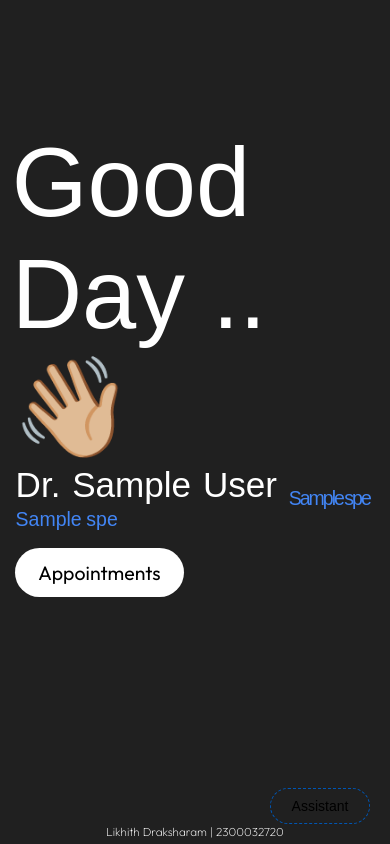
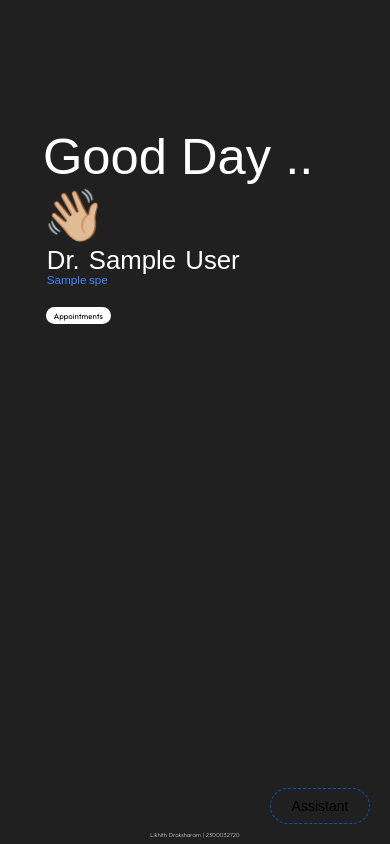
Before and after one commit to likhith-d/Doctor-Patient-Consultation-Site, a Django app: template Draft/draft/accounts/templates/doctor_landing.html in a window 390 px wide. Run offline with Django 3.2, Linux system fonts and the light colour scheme; the template is opened without the code that fills it: most values are stand-ins (such as "Sample title", 1, 10 or a date in 2020); some web fonts are replaced.

Commit message:
Resolution of File Structure Issues

```diff
--- a/Draft/draft/accounts/templates/doctor_landing.html
+++ b/Draft/draft/accounts/templates/doctor_landing.html
@@ -45,30 +45,32 @@
             height: 100vh;
             display: flex;
             flex-direction: column;
-            align-items: center;
+            align-items: left;
             justify-content: center;
             color: #ffffff;
         }
 
         .content {
+            justify-content: center;
+            align-items: center;
             text-align: left;
             margin-top: 15vh;
             margin-left: 10vw;
-            font-size: 3.8vw; /* Responsive font size */
+            font-size: 38px;
         }
 
-        sub {
-            font-size: 2.5vw; /* Responsive font size */
+        sub{
+            font-size: 30px;
             color: #4285F4;
             letter-spacing: -2px;
         }
 
         button {
-            background-color: #ffffff;
+            background-color: #ffffff; /* Primary button color */
             color: #000000;
-            font-size: 2vw; /* Responsive font size */
+            font-size: 20px;
             font-weight: 400;
-            padding: 1.5vw 3vw; /* Responsive padding */
+            padding: 15px 30px; /* Button padding */
             border: none;
             border-radius: 50px;
             cursor: pointer;
@@ -88,102 +90,69 @@
             margin-top: auto;
             color: #ffffff;
             padding: 5px 10px;
-            font-size: 1.5vw; /* Responsive font size */
+            font-size: 1vw;
             text-align: center;
             width: 100%;
             font-weight: 200;
             word-spacing: 0.104vw;
         }
 
-        .spec {
-            opacity: 0;
-            font-size: 0;
-        }
+        .spec{
+                opacity: 0;
+                font-size: 0px;
+            }
 
-        .heading {
-            font-size: 15vw; /* Responsive font size */
+        .heading{
+            font-size:150px;
             padding-left: 1vw;
         }
 
-        .buttonstyle {
+        .buttonstyle{
             padding-left: 1.8vw;
             padding-top: 2vw;
         }
 
-        @media (max-width: 768px) {
-            .content {
-                margin-left: 5vw;
-                font-size: 5vw; /* Larger font size for smaller screens */
+        @media (max-width: 1079px) {
+            .heading{
+                font-size:13vw;
+                padding-left: 1vw;
             }
-
-            .heading {
-                font-size: 20vw; /* Larger font size for smaller screens */
+            footer{
+                word-spacing: 0.104vw;
+                font-size: 1.5vw;
             }
-
-            sub {
-                font-size: 4vw; /* Larger font size for smaller screens */
+            .content{
+                font-size: 4.4vw;
             }
-
-            button {
-                font-size: 4vw; /* Larger font size for smaller screens */
-                padding: 2vw 4vw; /* Larger padding for smaller screens */
+            sub{
+                opacity: 0;
+                font-size: 0;
             }
-
-            footer {
-                font-size: 2.5vw; /* Larger font size for smaller screens */
-            }
-
-            .spec {
+            .spec{
                 opacity: 1;
                 padding-bottom: 10px;
                 margin-top: -0.52vw;
-                font-size: 4vw; /* Larger font size for smaller screens */
+                font-size: 3vw;
                 color: #4285F4;
                 word-spacing: -0.2vw;
             }
+            button{
+                font-size: 2vw;
+                padding: 1vw 2vw;
+            }
         }
 
-        @media (max-width: 480px) {
-            .content {
-                margin-left: 2vw;
-                font-size: 6vw; /* Even larger font size for very small screens */
-            }
-
-            .heading {
-                font-size: 25vw; /* Even larger font size for very small screens */
-            }
-
-            sub {
-                font-size: 5vw; /* Even larger font size for very small screens */
-            }
-
-            button {
-                font-size: 5vw; /* Even larger font size for very small screens */
-                padding: 3vw 6vw; /* Even larger padding for very small screens */
-            }
-
-            footer {
-                font-size: 3vw; /* Even larger font size for very small screens */
-            }
-
-            .spec {
-                font-size: 5vw; /* Even larger font size for very small screens */
-            }
-        }
     </style>
 </head>
 <body>
 {% load static %}
     <div class="content" id="main-content">
         <h2 class="typographica">
-            <div class="heading">Good Day .. 👋🏼<br></div>
-        </h2>
-        <h2 class="typographica" style="padding-left: 2vw; word-spacing: 0.52vw;">
-            Dr. {{first_name}} {{last_name}} <sub class="kelvetica" style="word-spacing: -2px;">{{spe}}</sub>
+            <div class="heading">Good Day .. 👋🏼<br></label></h2>
+        <h2 class="typographica" style="padding-left: 2vw; word-spacing: 0.52vw;">Dr. {{first_name}} {{last_name}} <sub class="kelvetica" style="word-spacing: -2px;">{{spe}}</sub>
             <div class="spec kelvetica">
-                {{spe}}
-            </div>
-        </h2>
+            {{spe}}
+        </div></h2>
         <a href="{% url 'doctor_requests' %}">
             <div class="buttonstyle">
                 <button class="outfit">Appointments</button>
@@ -194,6 +163,6 @@
     <footer>
         <p class="outfit">Likhith Draksharam | 2300032720</p>
     </footer>
-</body>
+
 </html>
 {% endblock %}
```
Also changed, not shown: Draft/draft/db.sqlite3.
